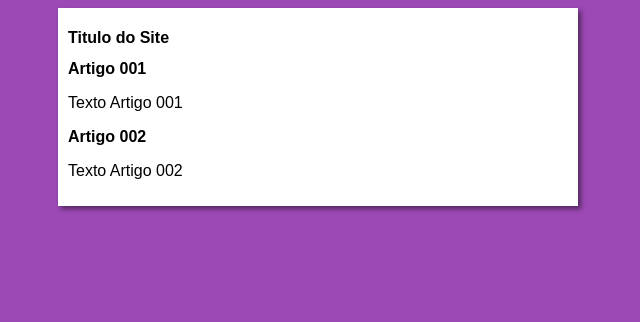
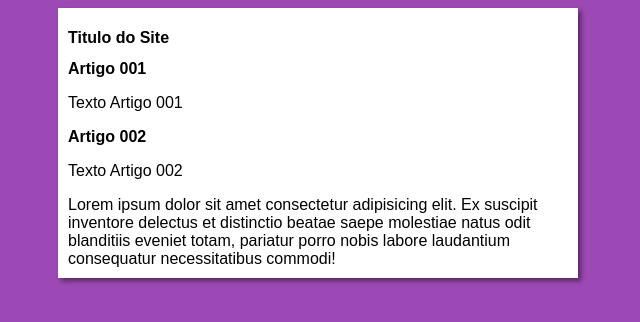
Before and after one commit to Antonioneto0306/projeto-site, a plain HTML site: page index.html in a window 1280 px wide. Shown: the whole page, without its empty margins (322-962 px from the left). Drawn offline with Linux system fonts and the light colour scheme.

Commit message:
adicionei  artigo

```diff
--- a/index.html
+++ b/index.html
@@ -18,6 +18,7 @@
             <h2>Artigo 002</h2>
             <p>Texto Artigo 002</p>
         </article>
+        <article>Lorem ipsum dolor sit amet consectetur adipisicing elit. Ex suscipit inventore delectus et distinctio beatae saepe molestiae natus odit blanditiis eveniet totam, pariatur porro nobis labore laudantium consequatur necessitatibus commodi!</article>
     </main>
 
 </body>
```
